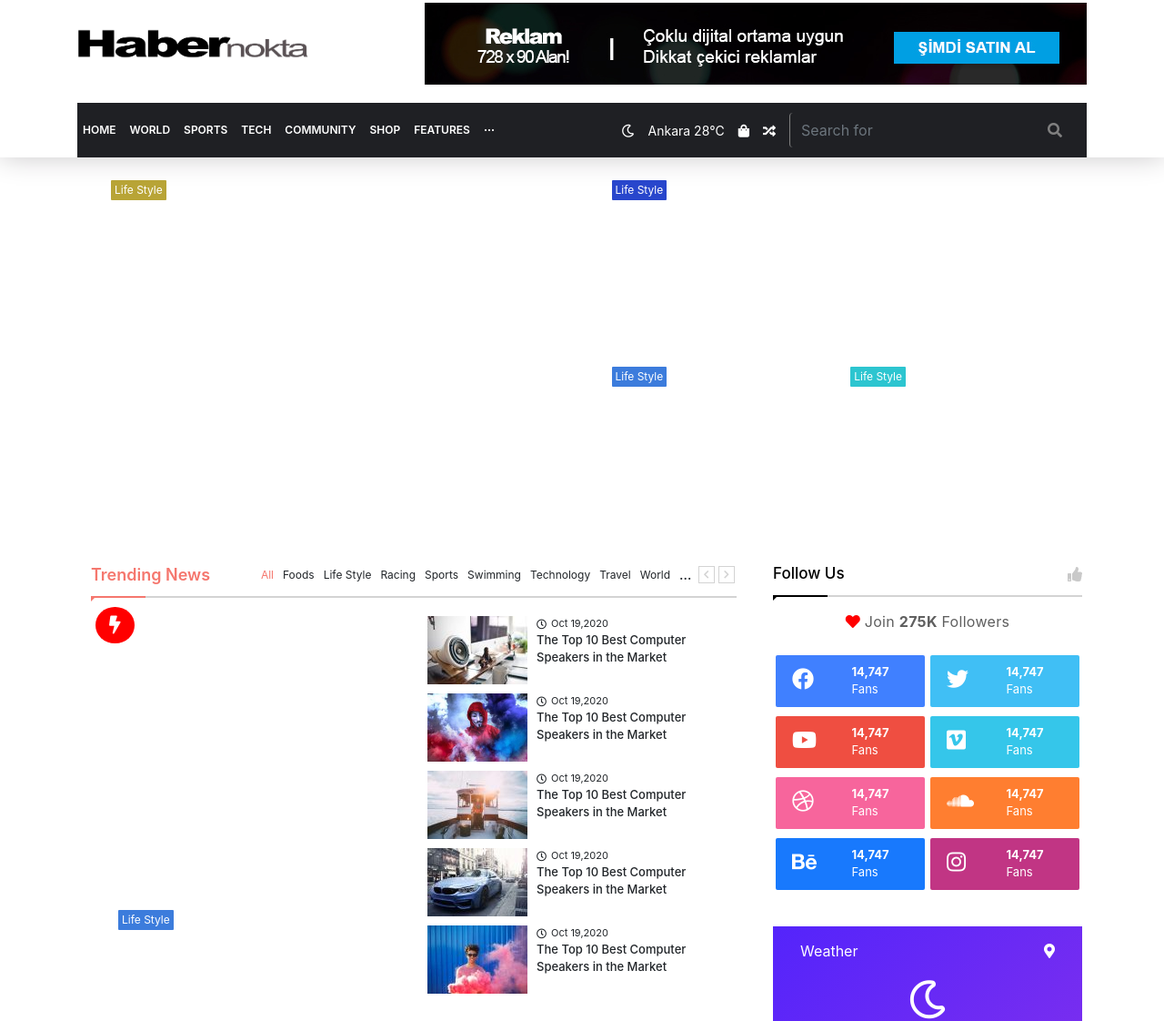
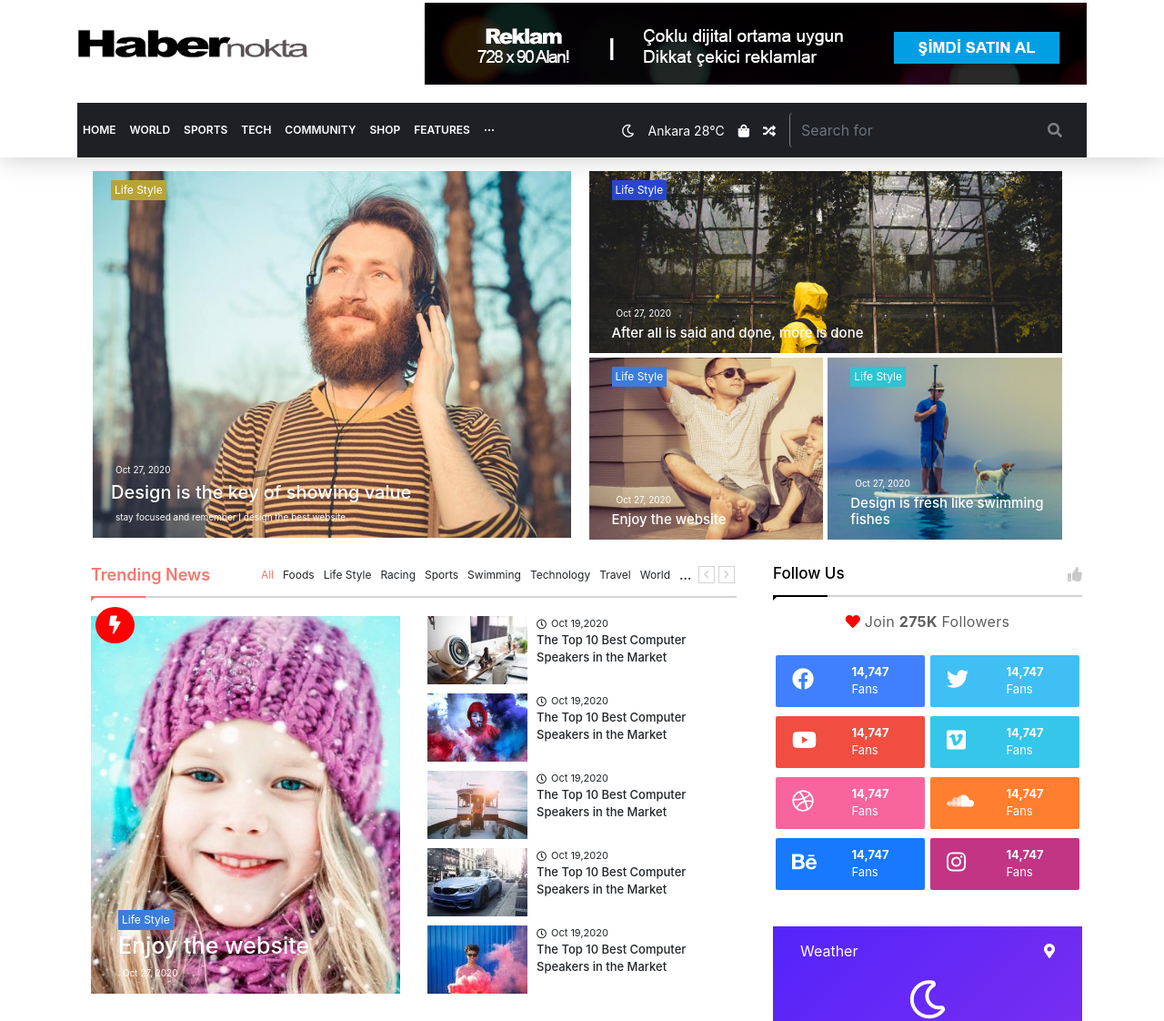
Before and after one commit to alperenkarate/News, a plain HTML site: page index.html in a window 1280 px wide. Shown: the part 47-1169 px from the top of the page at 91% size. Drawn offline with nearby package versions, Linux system fonts and the light colour scheme.

Commit message:
file extension fixes fro githubpages

```diff
--- a/_content.scss
+++ b/_content.scss
@@ -6,7 +6,7 @@
   }
 
   .leftContent {
-    background: url/assets/image1.jpg);
+    background: url(assets/image1.jpg);
     height: fit-content;
     background-size: cover;
     background-repeat: no-repeat;
@@ -35,7 +35,7 @@
     }
   }
   .rightTop {
-    background: url/assets/image3.jpg);
+    background: url(assets/image3.jpg);
     height: fit-content;
     background-size: cover;
     background-position: center;
@@ -66,7 +66,7 @@
     }
   }
   .right3 {
-    background: url/assets/image2.jpg);
+    background: url(assets/image2.jpg);
     height: fit-content;
     background-size: cover;
     height: 200px;
@@ -95,7 +95,7 @@
     }
   }
   .right4 {
-    background: url/assets/image4.jpg);
+    background: url(assets/image4.jpg);
     height: fit-content;
     background-size: cover;
     background-repeat: no-repeat;
@@ -208,7 +208,7 @@
     padding-top: 20px;
     .col-left {
       .leftContent {
-        background: url/assets/news1.jpg);
+        background: url(assets/news1.jpg);
         background-size: cover;
         background-repeat: no-repeat;
         background-position: center;
@@ -885,20 +885,20 @@
     }
   }
   .banner1 {
-    background: url/assets/banner1.jpg);
+    background: url(assets/banner1.jpg);
     background-size: cover;
     background-repeat: no-repeat;
     background-position: center;
   }
 
   .banner2 {
-    background: url/assets/banner2.jpg);
+    background: url(assets/banner2.jpg);
     background-size: cover;
     background-repeat: no-repeat;
     background-position: center;
   }
   .banner3 {
-    background: url/assets/banner3.jpg);
+    background: url(assets/banner3.jpg);
     background-size: cover;
     background-repeat: no-repeat;
     background-position: center;
```
Also changed, not shown: index.css.
